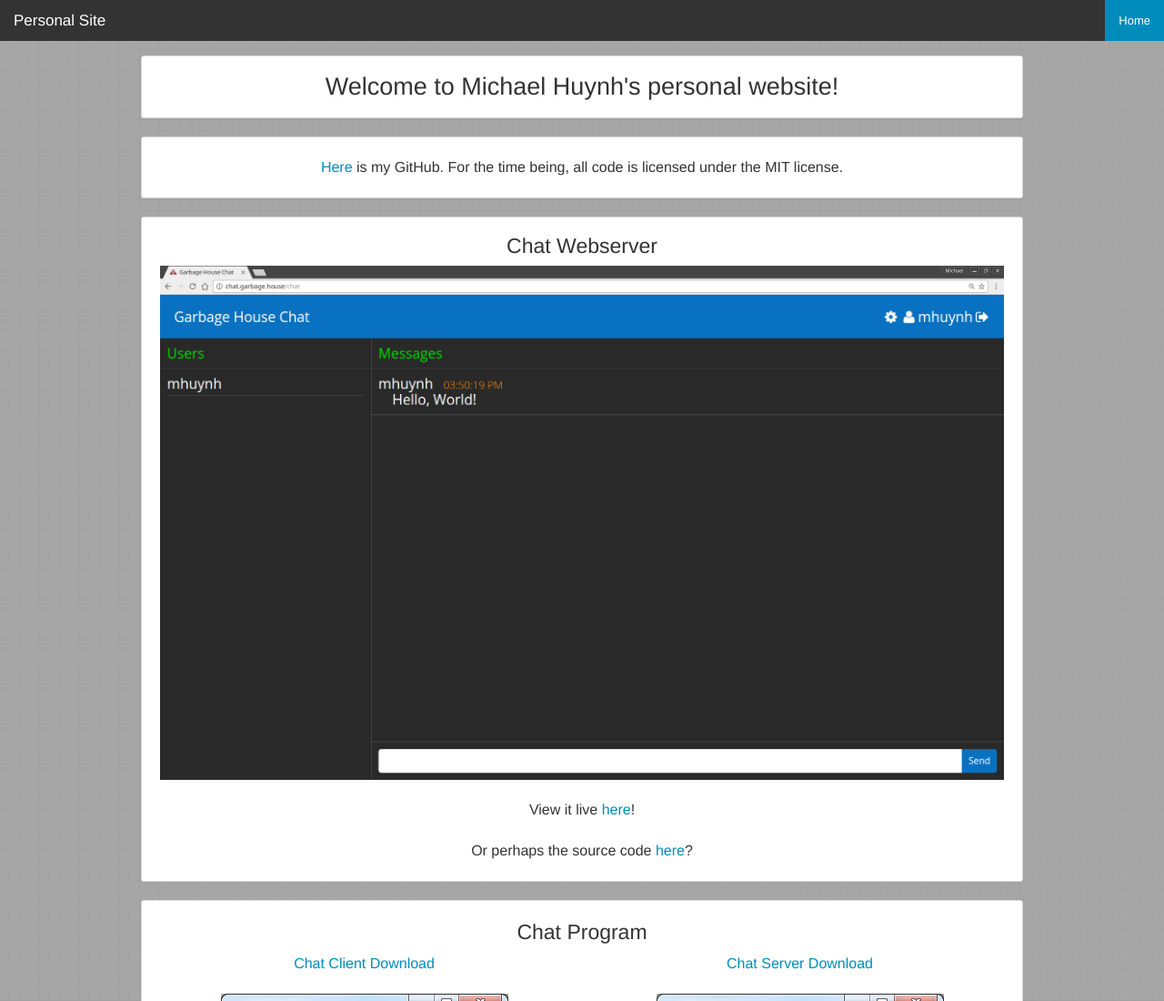
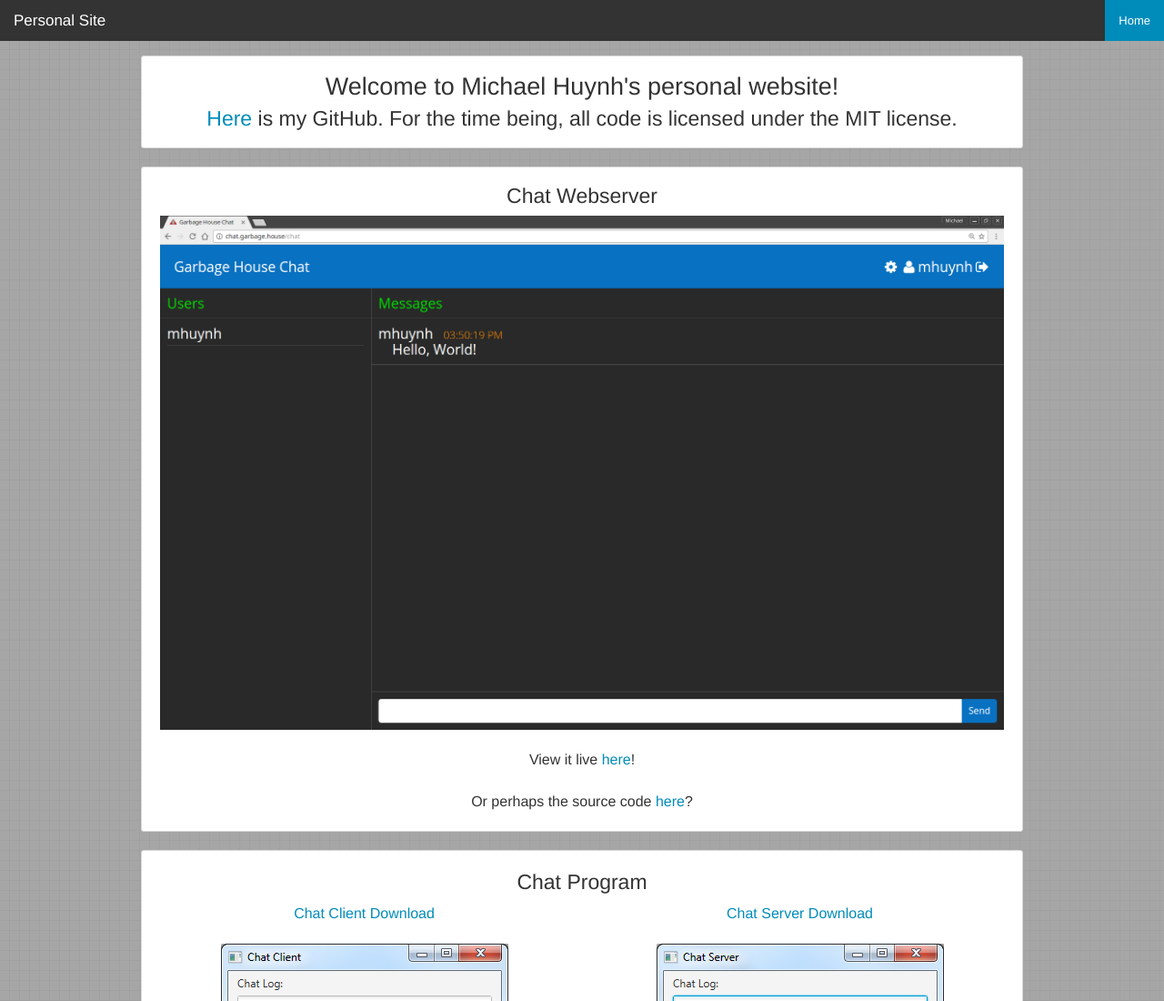
Before and after one commit to mhuynh5757/mhuynh5757.github.io, a plain HTML site: page index.html in a window 1280 px wide. Shown: the top 1100 px of the page at 91% size. Drawn offline with Linux system fonts and the light colour scheme.

Commit message:
changed size and position of site subtitle

```diff
--- a/index.html
+++ b/index.html
@@ -26,17 +26,11 @@
 			<div class="small-12 small-centered columns end">
 				<div class="panel radius">
 					<h3 class="text-center">Welcome to Michael Huynh's personal website!</h3>
+					<h4 class="text-center"><a href="https://github.com/mhuynh5757">Here</a> is my GitHub. For the time being, all code is licensed under the MIT license.</h3>
 				</div>
 			</div>
 		</div>
 
-		<div class="row">
-			<div class="small-12 small-centered columns end">
-				<div class="panel radius">
-					<p class="text-center"><a href="https://github.com/mhuynh5757">Here</a> is my GitHub. For the time being, all code is licensed under the MIT license.</p>
-				</div>
-			</div>
-		</div>
 
 		<div class="row">
 			<div class="small-12 small-centered columns end">
```
